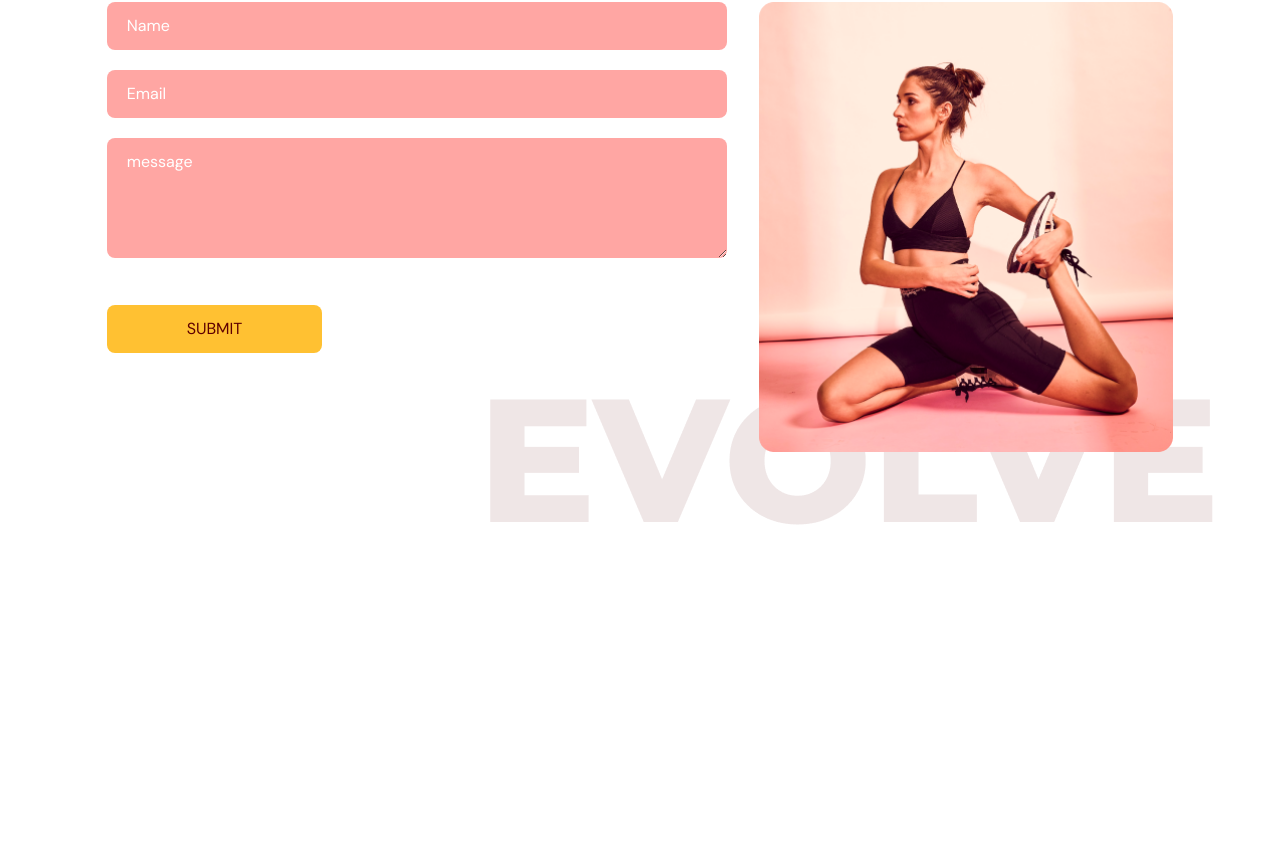
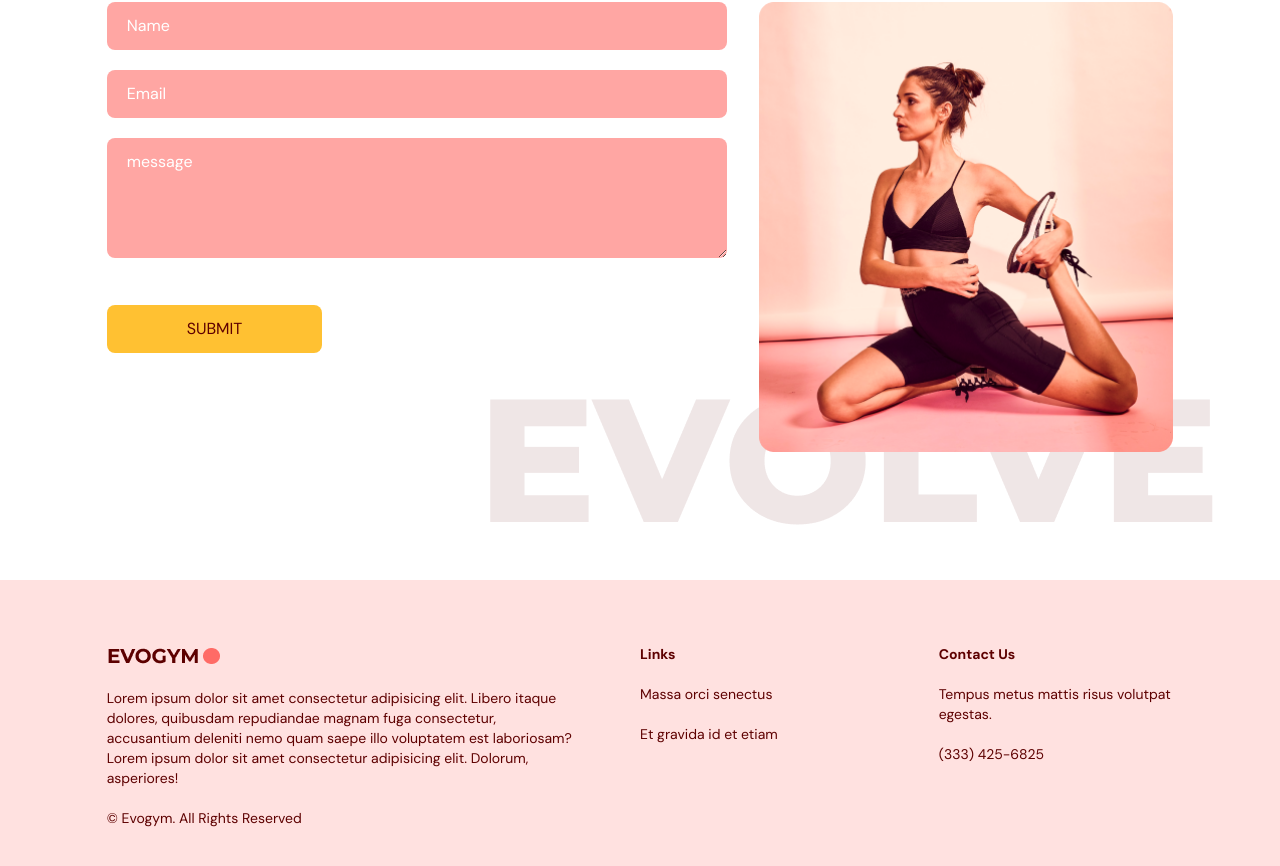
Before and after one commit to d-zucho/evolve_fitness, a React (Vite) app: page / in a window 1280 px wide. Shown: the part 3396-4262 px from the top of the page. Before the commit the page ends 3976 px from the top, so only its background shows below. Built offline with nearby package versions, Linux system fonts and the light colour scheme.

Commit message:
create footer and styling

```diff
--- a/src/App.tsx
+++ b/src/App.tsx
@@ -6,6 +6,7 @@ import Home from "@/scenes/home";
 import Benefits from "@/scenes/benefits";
 import OurClasses from "@/scenes/ourClasses";
 import ContactUs from "@/scenes/contactUs";
+import Footer from "@/scenes/footer";
 
 function App() {
   const [selectedPage, setSelectedPage] = useState<SelectedPage>(
@@ -44,6 +45,7 @@ function App() {
         <Benefits setSelectedPage={setSelectedPage} />
         <OurClasses setSelectedPage={setSelectedPage} />
         <ContactUs setSelectedPage={setSelectedPage} />
+        <Footer />
       </div>
     </>
   );
--- a/src/scenes/contactUs/index.tsx
+++ b/src/scenes/contactUs/index.tsx
@@ -12,7 +12,7 @@ type Props = {
 
 const ContactUs = ({ setSelectedPage }: Props) => {
   // style for inputs
-  const inputStyles = `mb-5 w-full rounded-lg bg-primary-300 px-5 py-3 placeholder-white`;
+  const inputStyles = `mb-5 w-full rounded-lg bg-primary-300 px-5 py-3 placeholder-white outline-none`;
 
   // react-hook-form
   const {
--- /dev/null
+++ b/src/scenes/footer/index.tsx
@@ -0,0 +1,38 @@
+import Logo from "@/assets/Logo.png";
+
+type Props = {};
+
+const Footer = (props: Props) => {
+  return (
+    <footer className="bg-primary-100 py-16">
+      <div className="mx-auto w-5/6 justify-between gap-16 text-sm md:flex">
+        {/* -- Left side */}
+        <div className="mt-16 basis-1/2 md:mt-0">
+          <img src={Logo} alt="" />
+          <p className="my-5">
+            Lorem ipsum dolor sit amet consectetur adipisicing elit. Libero
+            itaque dolores, quibusdam repudiandae magnam fuga consectetur,
+            accusantium deleniti nemo quam saepe illo voluptatem est laboriosam?
+            Lorem ipsum dolor sit amet consectetur adipisicing elit. Dolorum,
+            asperiores!
+          </p>
+          <p className="">&copy; Evogym. All Rights Reserved</p>
+        </div>
+
+        {/* -- MIDDLE LINKS */}
+        <div className="mt-16 basis-1/4 md:mt-0">
+          <h4 className="font-bold">Links</h4>
+          <p className="my-5">Massa orci senectus</p>
+          <p className="my-5">Et gravida id et etiam</p>
+        </div>
+        <div className="mt-16 basis-1/4 md:mt-0">
+          <h4 className="font-bold">Contact Us</h4>
+          <p className="my-5">Tempus metus mattis risus volutpat egestas.</p>
+          <p>(333) 425-6825</p>
+        </div>
+      </div>
+    </footer>
+  );
+};
+
+export default Footer;
```
